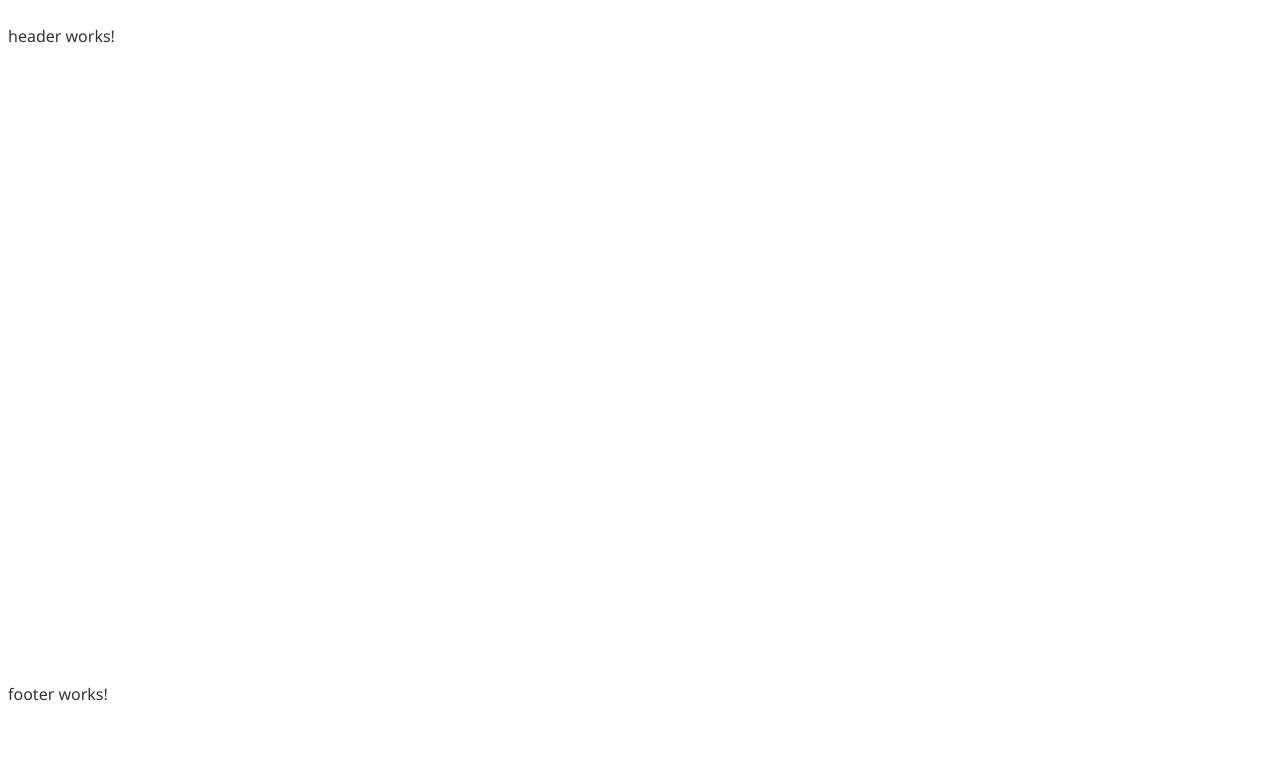
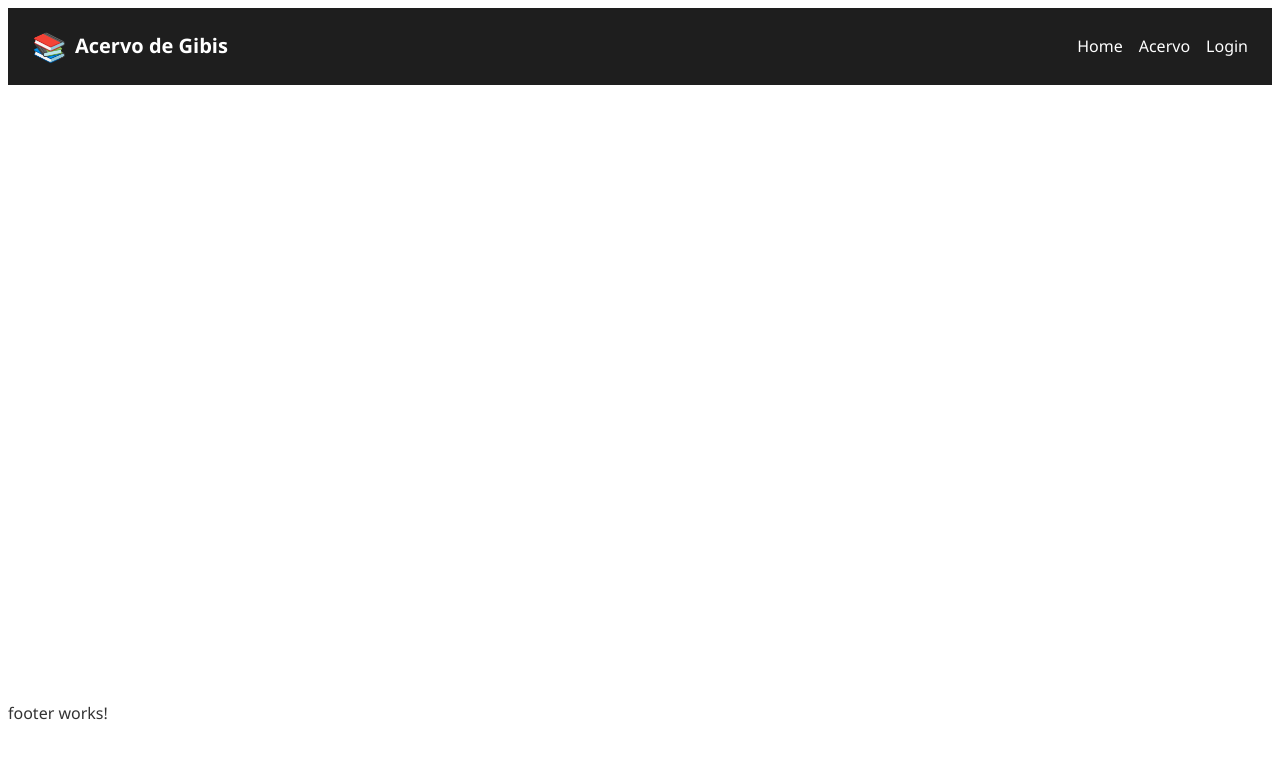
Before and after one commit to JoselitoMoura/Projeto_FinalGibi, an Angular app: page / in a window 1280 px wide. Shown: the top 758 px of the page. Built offline with nearby package versions, Linux system fonts and the light colour scheme.

Commit message:
Adicionado conteúdo do header.

```diff
--- a/src/app/components/header/header.css
+++ b/src/app/components/header/header.css
@@ -0,0 +1,39 @@
+.header {
+  display: flex;
+  justify-content: space-between;
+  align-items: center;
+  padding: 16px 24px;
+  background-color: #1e1e1e;
+  color: #ffffff;
+}
+
+.logo {
+  display: flex;
+  align-items: center;
+  gap: 8px;
+}
+
+.logo span {
+  font-size: 28px;
+}
+
+.logo h1 {
+  font-size: 20px;
+  margin: 0;
+}
+
+.nav {
+  display: flex;
+  gap: 16px;
+}
+
+.nav a {
+  color: #ffffff;
+  text-decoration: none;
+  font-weight: 500;
+  transition: opacity 0.2s ease;
+}
+
+.nav a:hover {
+  opacity: 0.7;
+}
--- a/src/app/components/header/header.html
+++ b/src/app/components/header/header.html
@@ -1 +1,12 @@
-<p>header works!</p>
+<header class="header">
+  <div class="logo">
+    <span>📚</span>
+    <h1>Acervo de Gibis</h1>
+  </div>
+
+  <nav class="nav">
+    <a routerLink="/">Home</a>
+    <a routerLink="/acervo">Acervo</a>
+    <a routerLink="/login">Login</a>
+  </nav>
+</header>
```
Also changed, not shown: src/app/_service/firebase.ts (+14 -14 lines), 1 other file (tests, documents, lock files or other folders).
